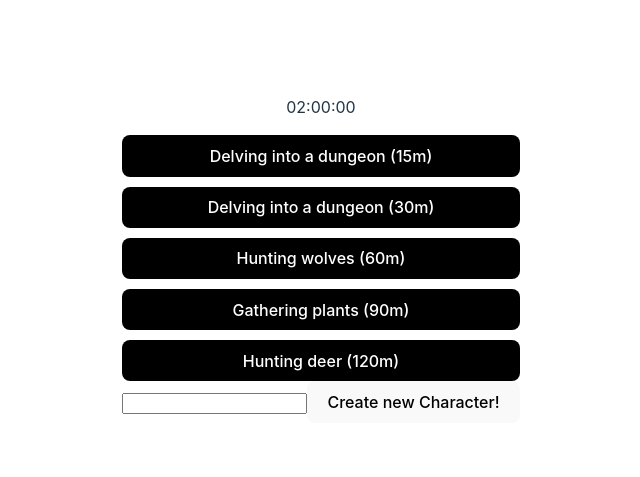
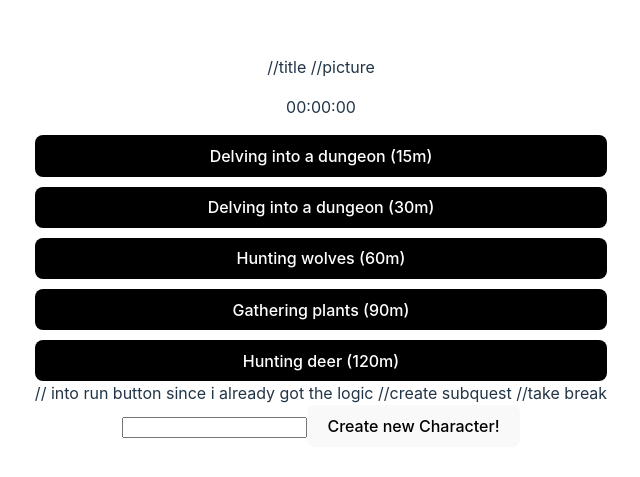
Before and after one commit to honyoP/goalGoblin, a React (Vite) app: page / in a window 1280 px wide. Shown: the part 149-626 px from the top of the page, without its empty margins (319-959 px from the left). Built offline with nearby package versions, Linux system fonts and the light colour scheme.

Commit message:
idk bruh type shit

```diff
--- a/src/components/AdventureWindow.tsx
+++ b/src/components/AdventureWindow.tsx
@@ -1,8 +1,32 @@
 import QuestWindow from "./QuestWindow";
 import Timer from "./Timer";
+import {useState, useEffect} from 'react';
 export default function Adventure() {
+    const [actives, setActive] = useState<number[]>([0,0,0,0,0]);
+    const [time, setTime] = useState<number>(0);
+    useEffect(() => {
+        const activeIndex = actives.findIndex(x=>x === 1);
+        setTime(GiveTime(activeIndex + 1));
+    }, [actives]);
     return <>
-            <Timer timeStart={7200} paused={true}/>
-            <QuestWindow/>
-        </>
+        //title
+        //picture
+        <Timer time={time} setTime={setTime} paused={actives.find(x => x === 1) === undefined ? true : false}/>
+        <QuestWindow actives={actives} setActive={setActive}/> // into run button since i already got the logic
+        //create subquest
+        //take break
+    </>
 }
+
+function GiveTime(which:number)
+{
+    if(which === 0)
+    {
+        return 0;
+    }
+    if(which === 1)
+    {
+        return 15 * 60;
+    }
+    return (30 * which - 30) * 60;
+}
--- a/src/components/Quest.tsx
+++ b/src/components/Quest.tsx
@@ -66,7 +66,6 @@ const disabledStyle = {
 let currentStyle = disabledStyle;
 
 function GetRandomName(currentName:MutableRefObject<string>): string {
-    console.log(resetName);
     if(resetName)
     {
         let max = names.length;
--- a/src/components/QuestWindow.tsx
+++ b/src/components/QuestWindow.tsx
@@ -1,5 +1,4 @@
 import Quest from './Quest';
-import {useState} from 'react';
 const containerStyle: React.CSSProperties = {
     display: "flex",
     flexDirection: "column",
@@ -7,11 +6,13 @@ const containerStyle: React.CSSProperties = {
 };
 
 
-export default function QuestWindow() {
-    const [actives, setActive] = useState<number[]>([0,0,0,0,0]);
+export default function QuestWindow({actives, setActive}:QuestProps ) {
     return <div style={containerStyle}>{GetQuests(5, actives, setActive)}</div>;
 }
-
+type QuestProps = {
+    actives: number[],
+    setActive:React.Dispatch<React.SetStateAction<number[]>>
+}
 function GetQuests(n:number, actives:number[], setActive:React.Dispatch<React.SetStateAction<number[]>>)
 {
     const result = [];
--- a/src/components/Timer.tsx
+++ b/src/components/Timer.tsx
@@ -1,11 +1,10 @@
-import { useState, useEffect } from "react";
+import { useEffect } from "react";
 
-export default function Timer({timeStart, paused}:TimerProps) {
-    const [time, setTime] = useState(timeStart);
+export default function Timer({time, setTime, paused}:TimerProps) {
     useEffect(() => {
         if (paused) return;
         const interval = setInterval(() => {
-            setTime((prevTime) => {
+            setTime((prevTime:number) => {
                 return prevTime - 1;
             });
         }, 1000);
@@ -15,7 +14,8 @@ export default function Timer({timeStart, paused}:TimerProps) {
     return <p>{formatTime(time)}</p>;
 }
 type TimerProps = {
-    timeStart: number,
+    time: number,
+    setTime: React.Dispatch<React.SetStateAction<number>>,
     paused: boolean
 }
 function formatTime(time:number) : string {
```
